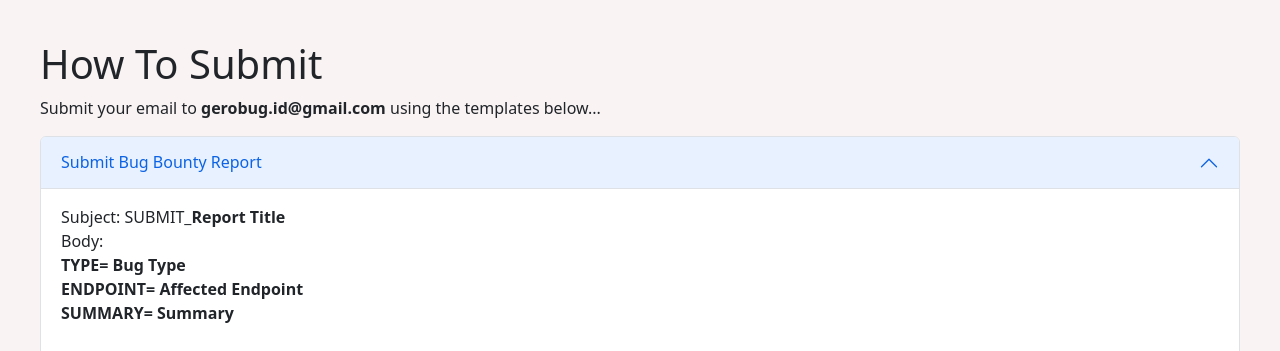
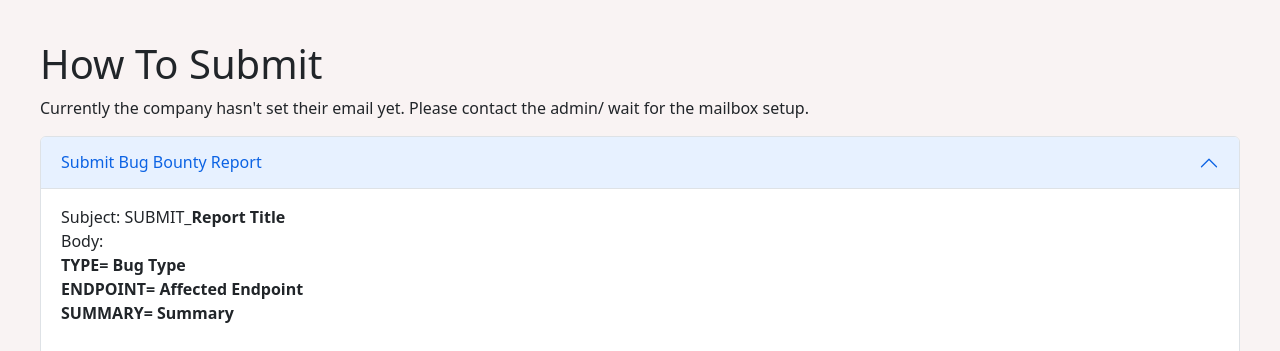
Before and after one commit to gerosecurity/gerobug, a Django app: page /submit/ in a window 1280 px wide. Shown: the part 60-411 px from the top of the page. Run offline with Django 4.2, Linux system fonts and the light colour scheme; data that the repository does not hold is empty.

Commit message:
Pass emailcontext to submit.html

```diff
--- a/dashboards/views.py
+++ b/dashboards/views.py
@@ -362,6 +362,13 @@ def rulescontext(request,):
     staticrules = StaticRules.objects.get(pk=1)
     return render(request,'rules.html',{'RDP':staticrules.RDP,'bountyterms':staticrules.bountyterms,'inscope':staticrules.inscope,'outofscope':staticrules.outofscope,'reportguidelines':staticrules.reportguidelines,'faq':staticrules.faq})
 
+def emailcontext(request,):
+    if MailBox.objects.filter(mailbox_id=1).exists():
+        email = MailBox.objects.filter(mailbox_id=1)[0].email
+        template = "Submit your email to <strong>"+ email +"</strong> using the templates below..."
+    else:
+        template = "Currently the company hasn't set their email yet. Please contact the admin/ wait for the mailbox setup."
+    return render(request, 'submit.html',{'template':template})
 
 def halloffame(request,):
     bughunters = BugHunter.objects.alias(
--- a/gerobug/settings.py
+++ b/gerobug/settings.py
@@ -26,7 +26,7 @@ BASE_DIR = Path(__file__).resolve().parent.parent
 SECRET_KEY = os.getenv('DJANGO_SECRET_KEY', get_random_secret_key())
 
 # SECURITY WARNING: don't run with debug turned on in production!
-DEBUG = True
+DEBUG = False
 
 ALLOWED_HOSTS = ['*']
 
--- a/gerobug/urls.py
+++ b/gerobug/urls.py
@@ -16,14 +16,14 @@ Including another URLconf
 from django.contrib import admin
 from django.urls import path, include
 from django.views.generic.base import TemplateView
-from dashboards.views import halloffame,rulescontext
+from dashboards.views import halloffame,rulescontext,emailcontext
 
 urlpatterns = [
     path('accounts/', include('django.contrib.auth.urls')),
     path('admin/', admin.site.urls),
     path('login/', include("prerequisites.urls"),name="login"),
     path('', rulescontext,name="rules"),
-    path("submit/",TemplateView.as_view(template_name="submit.html"),name="submit"),
+    path("submit/",emailcontext,name="submit"),
     path("halloffame/",halloffame,name="halloffame"),
     path('dashboard/', include("dashboards.urls"),name="dashboard"),
 ]
--- a/templates/submit.html
+++ b/templates/submit.html
@@ -36,7 +36,7 @@
 
     <main>
         <h1>How To Submit</h1>
-        <p>Submit your email to <strong>gerobug.id@gmail.com</strong> using the templates below...</p>
+        <p>{{ template|safe }}</p>
 
         <div class="accordion" id="accordionPanelsStayOpenExample">
             <div class="accordion-item">
```
